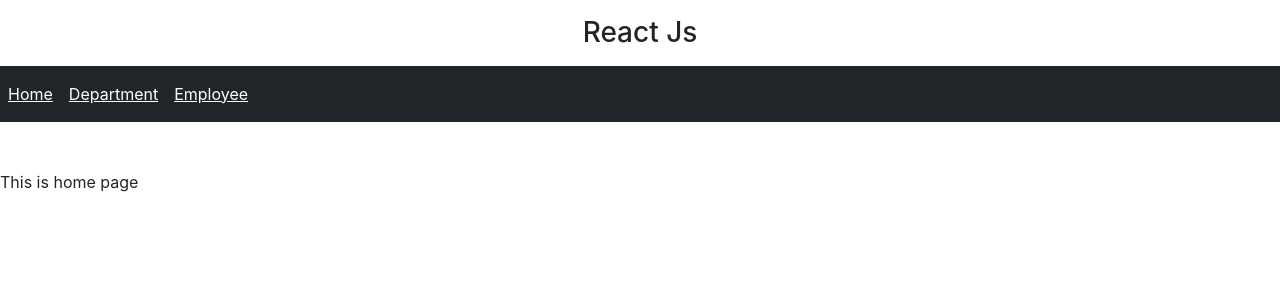
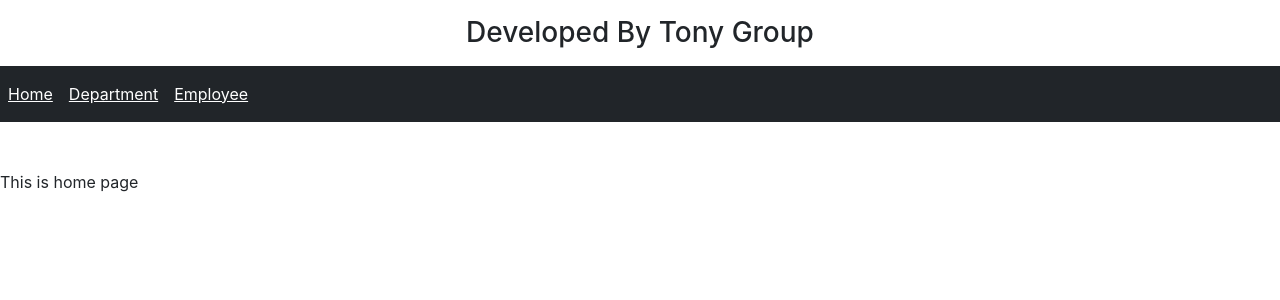
Before and after one commit to TonyV23/Employee-Manager-System, a React (Create React App) app in the folder reactwebapp/: page / in a window 1280 px wide. Shown: the top 300 px of the page. Built offline with nearby package versions, Linux system fonts and the light colour scheme.

Commit message:
simple changes

```diff
--- a/reactwebapp/src/App.js
+++ b/reactwebapp/src/App.js
@@ -9,7 +9,7 @@ function App() {
   return (
     <BrowserRouter>
       <div className="App">
-        <h3 className = "m-3 d-flex justify-content-center"> React Js</h3>
+        <h3 className = "m-3 d-flex justify-content-center"> Developed By Tony Group </h3>
         <Navigation/>
         <Switch>
           <Route path="/" component ={Home} exact />
```
Also changed, not shown: 1 other file (tests, documents, lock files or other folders).
